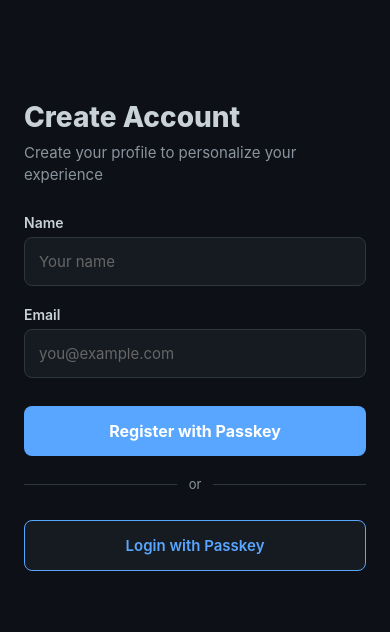
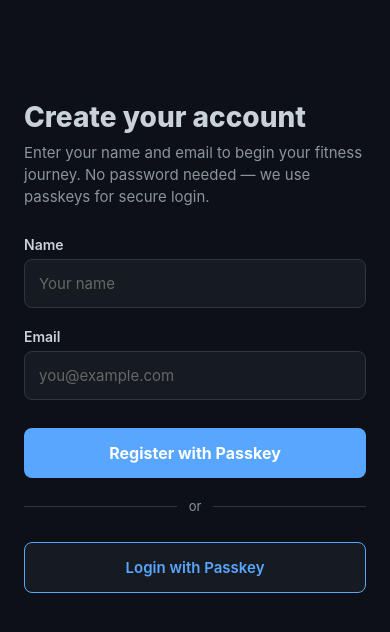
Before and after one commit to vxc0812/altianly, a React Native app: screen /Profile in a window 390 px wide. Shown: the top 632 px of the page. Built offline with nearby package versions, Linux system fonts and the light colour scheme.

Commit message:
feat: 'Get Started Free' launches app at /app/; update ProfileScreen copy

```diff
--- a/public/altianly-homepage.html
+++ b/public/altianly-homepage.html
@@ -316,7 +316,7 @@
     <h1>Your personal<br>fitness AI</h1>
     <p>Altianly generates science-based workout plans tailored to your body metrics, fitness goals, and lifestyle. Track progress, log workouts, and export to Notion.</p>
     <div class="btn-group">
-      <a href="#signup" class="btn btn-primary">Get Started Free</a>
+      <a href="/app/" class="btn btn-primary">Get Started Free</a>
       <a href="#features" class="btn btn-outline">Explore Features</a>
     </div>
   </header>
--- a/src/screens/ProfileScreen.tsx
+++ b/src/screens/ProfileScreen.tsx
@@ -206,9 +206,9 @@ export default function ProfileScreen({ navigation }: Props) {
         )}
 
         <View style={s.formSection}>
-          <Text style={s.formTitle}>Create Account</Text>
+          <Text style={s.formTitle}>Create your account</Text>
           <Text style={s.formSubtitle}>
-            Create your profile to personalize your experience
+            Enter your name and email to begin your fitness journey. No password needed — we use passkeys for secure login.
           </Text>
 
           <View style={s.inputGroup}>
```
